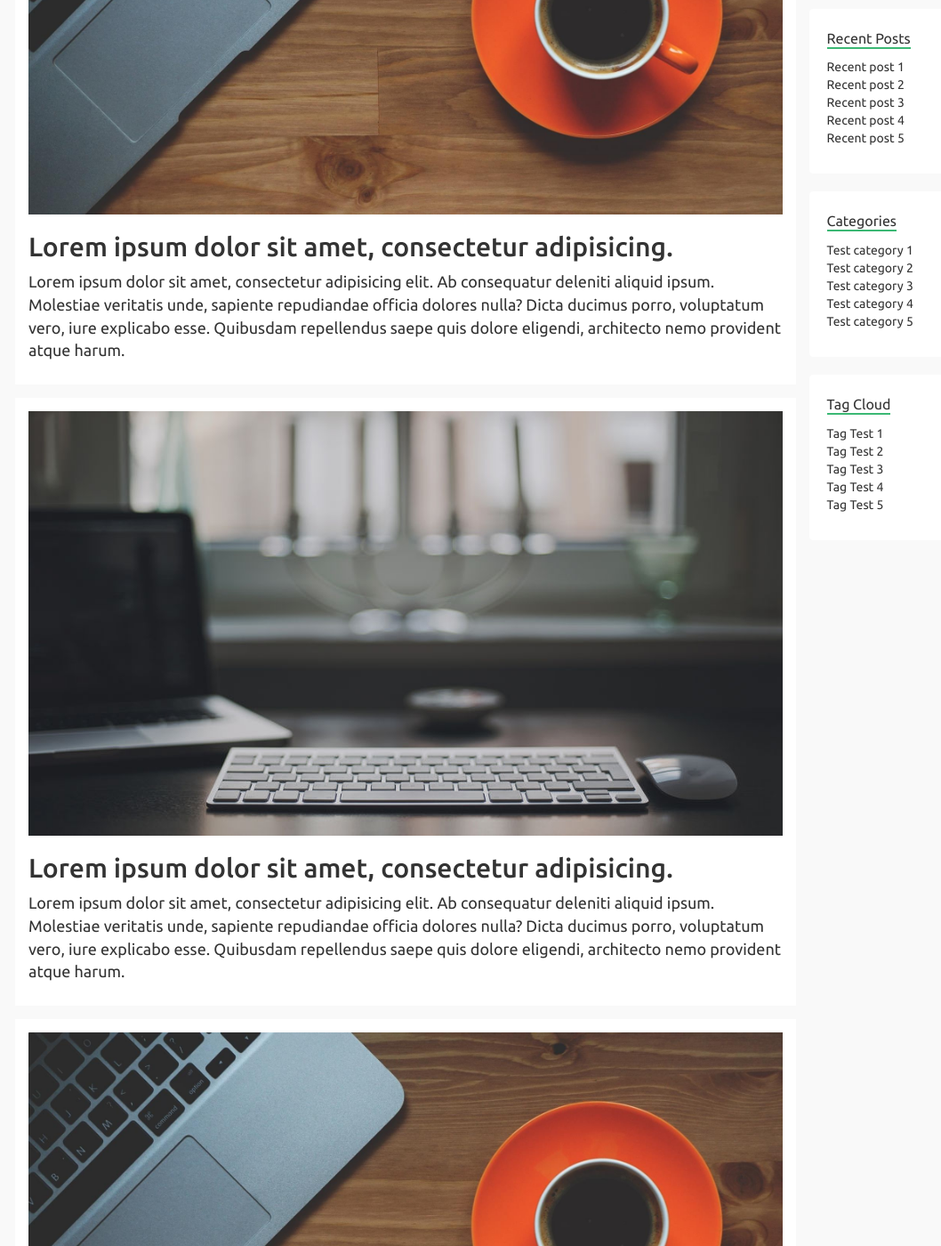
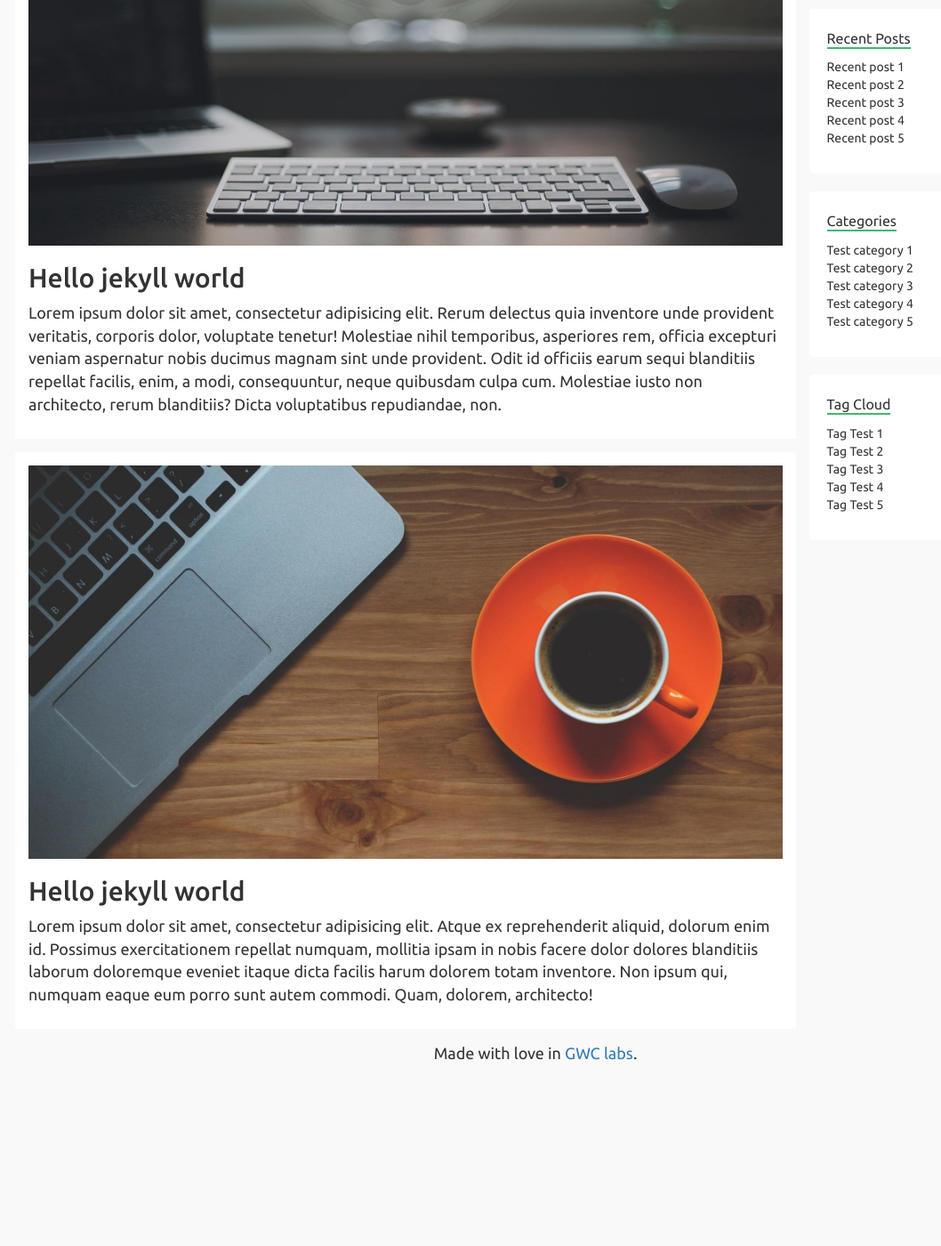
Before and after one commit to shajanjp/sanz, a Jekyll site: the page built from index.html, in a window 1280 px wide and 1400 px high, scrolled down 800 px. Shown: the whole window at 89% size, without its empty margins (38-1096 px from the left). Built offline with Jekyll 4.4.1, drawn with Linux system fonts in a browser that asks for light colours; nearby versions of some CDN libraries; library files that are not in the unit come from our copies; after the commit the page ends 2011 px from its top, so only the background shows below that; some of the changed text lies outside the part shown.

Commit message:
Loops over posts

```diff
--- a/_layouts/home.html
+++ b/_layouts/home.html
@@ -50,22 +50,13 @@
 		<div class="row">
 			<!-- Main Articles -->
 			<div class="col-sm-9">
+				{% for post in site.posts limit:3 %}
 				<article class="row">
-					<img src="img/coffee-code.jpg" alt="" class="img img-responsive">
-					<h2>Lorem ipsum dolor sit amet, consectetur adipisicing.</h2>
-					<p>Lorem ipsum dolor sit amet, consectetur adipisicing elit. Ab consequatur deleniti aliquid ipsum. Molestiae veritatis unde, sapiente repudiandae officia dolores nulla? Dicta ducimus porro, voluptatum vero, iure explicabo esse. Quibusdam repellendus saepe quis dolore eligendi, architecto nemo provident atque harum.</p>
+					<img src="{{ site.baseurl }}/img/{{ post.thumbnail }}" alt="" class="img img-responsive">
+					<h2>{{ post.title }}</h2>
+					<p>{{ post.content }}</p>
 				</article>
-				<article class="row">
-					<img src="img/mac-in-work.jpg" alt="" class="img img-responsive">
-					<h2>Lorem ipsum dolor sit amet, consectetur adipisicing.</h2>
-					<p>Lorem ipsum dolor sit amet, consectetur adipisicing elit. Ab consequatur deleniti aliquid ipsum. Molestiae veritatis unde, sapiente repudiandae officia dolores nulla? Dicta ducimus porro, voluptatum vero, iure explicabo esse. Quibusdam repellendus saepe quis dolore eligendi, architecto nemo provident atque harum.</p>
-				</article>
-				<article class="row">
-					<img src="img/coffee-code.jpg" alt="" class="img img-responsive">
-					<h2>Lorem ipsum dolor sit amet, consectetur adipisicing.</h2>
-					<p>Lorem ipsum dolor sit amet, consectetur adipisicing elit. Ab consequatur deleniti aliquid ipsum. Molestiae veritatis unde, sapiente repudiandae officia dolores nulla? Dicta ducimus porro, voluptatum vero, iure explicabo esse. Quibusdam repellendus saepe quis dolore eligendi, architecto nemo provident atque harum.</p>
-				</article>
-
+				{% endfor %}
 			</div>
 			<section id="sidebar" class="col-sm-3">
 				<div class="well about-us">
```
